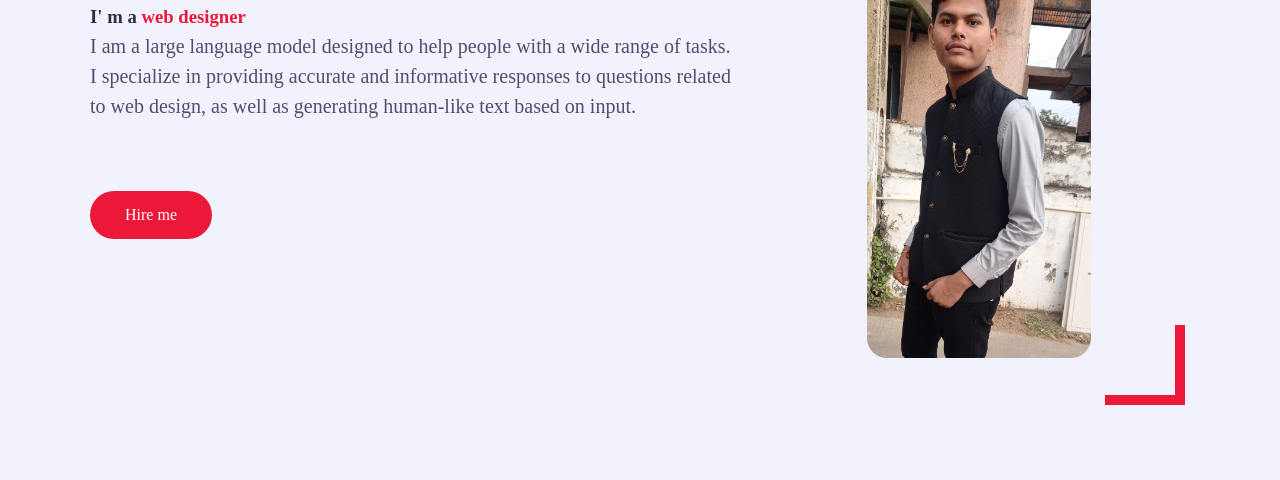
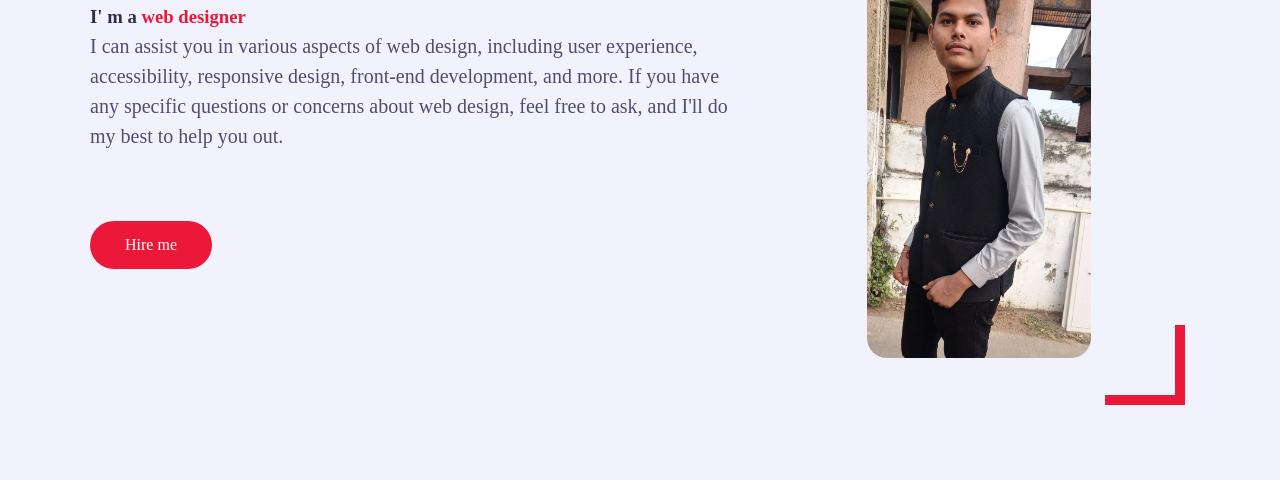
Before and after one commit to Dhyeybhuva2003/dhyeyprofile, a plain HTML site: page index.html in a window 1280 px wide. Shown: the part 102-582 px from the top of the page. Drawn offline with Linux system fonts and the light colour scheme; a web font is replaced by a local one.

Commit message:
Update index.html

```diff
--- a/index.html
+++ b/index.html
@@ -48,9 +48,7 @@
                             <h3 class="
                         hello">Hello, my name is <span class="name">Dhyey Patel</span></h3>
                             <h3 class="my-profession">I' m a<span class="typing"> web designer</span></h3>
-                            <p> I am a large language model designed to help people with a wide range of tasks. I
-                                specialize in providing accurate and informative responses to questions related to web
-                                design, as well as generating human-like text based on input. </p>
+                            <p> I can assist you in various aspects of web design, including user experience, accessibility, responsive design, front-end development, and more. If you have any specific questions or concerns about web design, feel free to ask, and I'll do my best to help you out. </p>
                             <a href="#contact" class="btn hire-me"> Hire me </a>
                         </div>
                         <div class="home-img padd-15">
```
